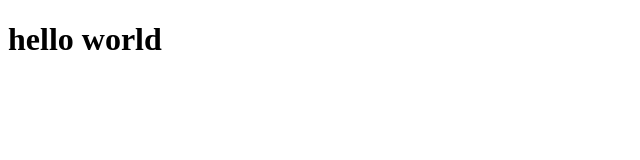
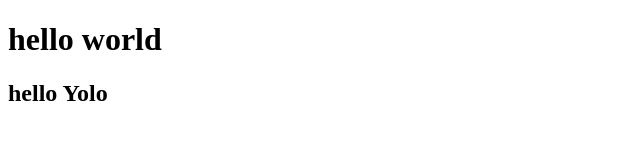
Before and after one commit to yolokazi-cloud/repo-example, a plain HTML site: page index.html in a window 1280 px wide. Shown: the whole page, without its empty margins (0-640 px from the left). Drawn offline with Linux system fonts and the light colour scheme.

Commit message:
added h2

```diff
--- a/index.html
+++ b/index.html
@@ -7,5 +7,6 @@
 </head>
 <body>
     <h1>hello world</h1>
+    <h2>hello Yolo</h2>
 </body>
 </html>
```
